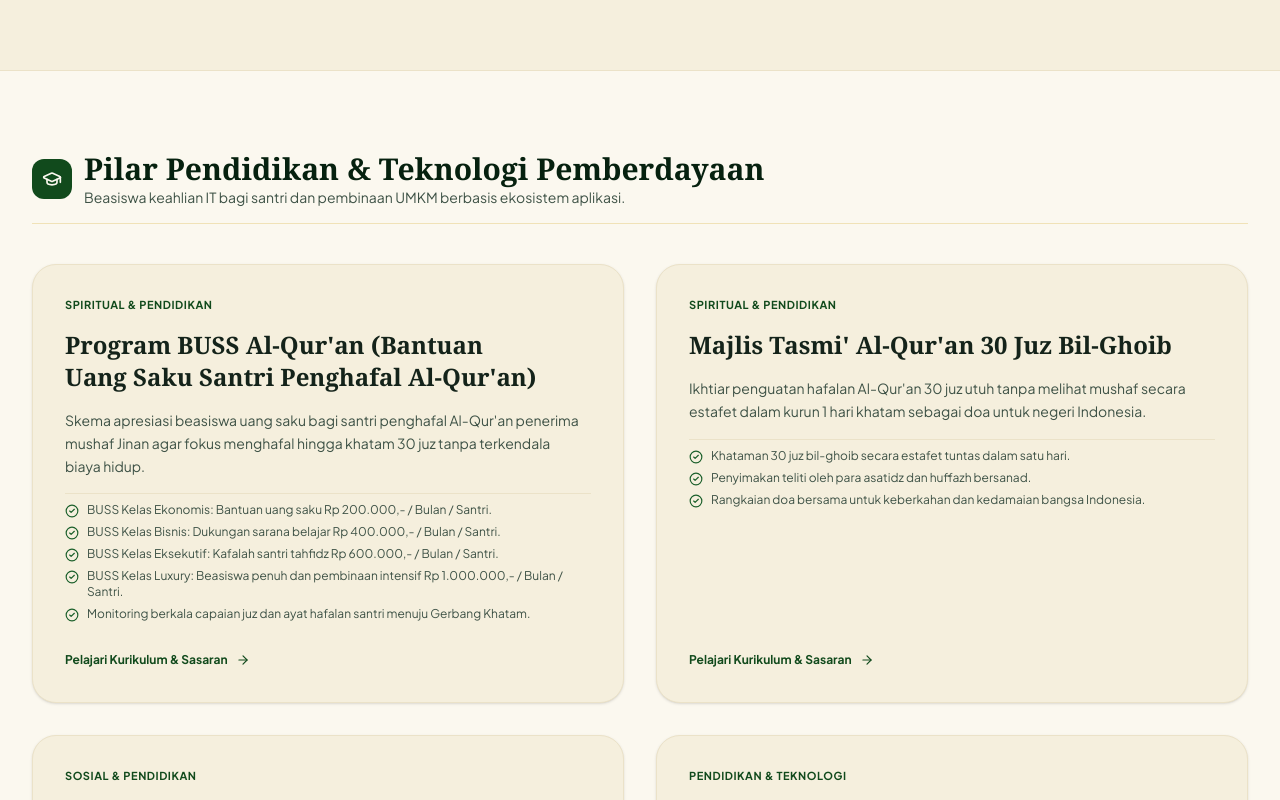
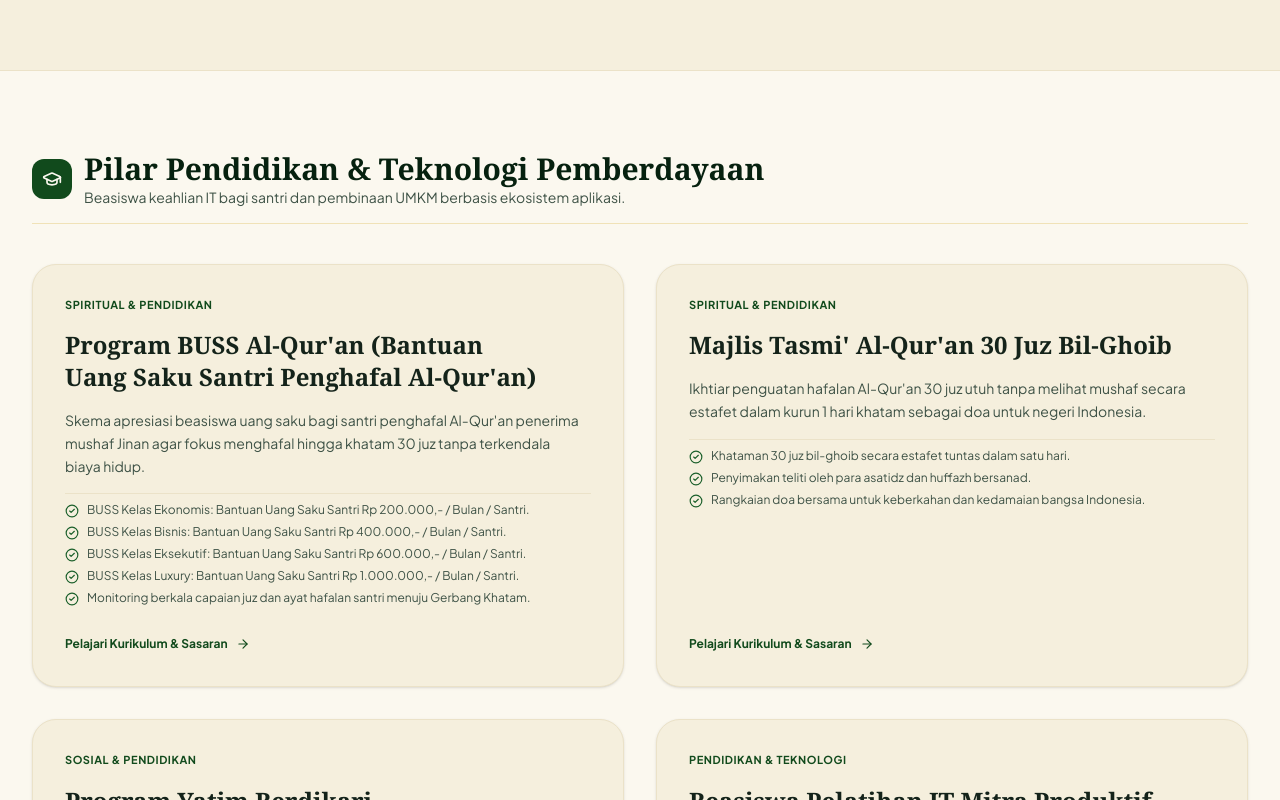
Before and after one commit to syauqiazka/aksara, a Next.js app: page /program in a window 1280 px wide. Shown: the part 2695-3495 px from the top of the page. Built offline with nearby package versions, Linux system fonts and the light colour scheme; no server answers.

Commit message:
feat(konten): hapus klausul akta pendirian pada header tentang kami dan seragamkan redaksi bantuan uang saku santri pada BUSS Al-Quran

```diff
--- a/src/app/(public)/tentang/page.tsx
+++ b/src/app/(public)/tentang/page.tsx
@@ -37,7 +37,7 @@ export default function TentangPage() {
       <PageHeader
         eyebrow="Profil &amp; Rekam Jejak Lembaga"
         title="Berkhidmat Menghidupkan Nur Al-Qur'an di Seluruh Penjuru Semesta"
-        subtitle={`Yayasan Sahabat Aksara (Yayasan Ajirasa Aksara Semesta) mendedikasikan ikhtiar dakwah, pendidikan, sosial, dan teknologi untuk kemandirian umat. Resmi berdiri pada ${organizationContent.establishedDate} berkedudukan di ${organizationContent.address}, dengan badan hukum ${legalName} yang disahkan melalui ${organizationContent.aktaPendirian}, SK Kemenkumham Nomor ${skKemenkumham}, NPWP Resmi ${npwp}, serta email resmi ${organizationContent.email}.`}
+        subtitle={`Yayasan Sahabat Aksara (Yayasan Ajirasa Aksara Semesta) mendedikasikan ikhtiar dakwah, pendidikan, sosial, dan teknologi untuk kemandirian umat. Resmi berdiri pada ${organizationContent.establishedDate} berkedudukan di ${organizationContent.address}, dengan badan hukum ${legalName} yang disahkan melalui SK Kemenkumham Nomor ${skKemenkumham}, NPWP Resmi ${npwp}, serta email resmi ${organizationContent.email}.`}
         breadcrumbs={[{ label: "Tentang Kami" }]}
       />
 
--- a/src/content/programs.ts
+++ b/src/content/programs.ts
@@ -61,10 +61,10 @@ export const programsContent: ProgramDetail[] = [
       "Mari menjadi bagian bersejarah para penghafal Al-Qur'an dengan mensupport mereka hingga mencapai tujuan akhir (Gerbang Khatam 30 Juz) dengan update progres hafalan yang dapat dipantau secara berkala.",
     ],
     impactPoints: [
-      "BUSS Kelas Ekonomis: Bantuan uang saku Rp 200.000,- / Bulan / Santri.",
-      "BUSS Kelas Bisnis: Dukungan sarana belajar Rp 400.000,- / Bulan / Santri.",
-      "BUSS Kelas Eksekutif: Kafalah santri tahfidz Rp 600.000,- / Bulan / Santri.",
-      "BUSS Kelas Luxury: Beasiswa penuh dan pembinaan intensif Rp 1.000.000,- / Bulan / Santri.",
+      "BUSS Kelas Ekonomis: Bantuan Uang Saku Santri Rp 200.000,- / Bulan / Santri.",
+      "BUSS Kelas Bisnis: Bantuan Uang Saku Santri Rp 400.000,- / Bulan / Santri.",
+      "BUSS Kelas Eksekutif: Bantuan Uang Saku Santri Rp 600.000,- / Bulan / Santri.",
+      "BUSS Kelas Luxury: Bantuan Uang Saku Santri Rp 1.000.000,- / Bulan / Santri.",
       "Monitoring berkala capaian juz dan ayat hafalan santri menuju Gerbang Khatam.",
     ],
     howToJoin: [
```
Also changed, not shown: 1 other file (tests, documents, lock files or other folders).
